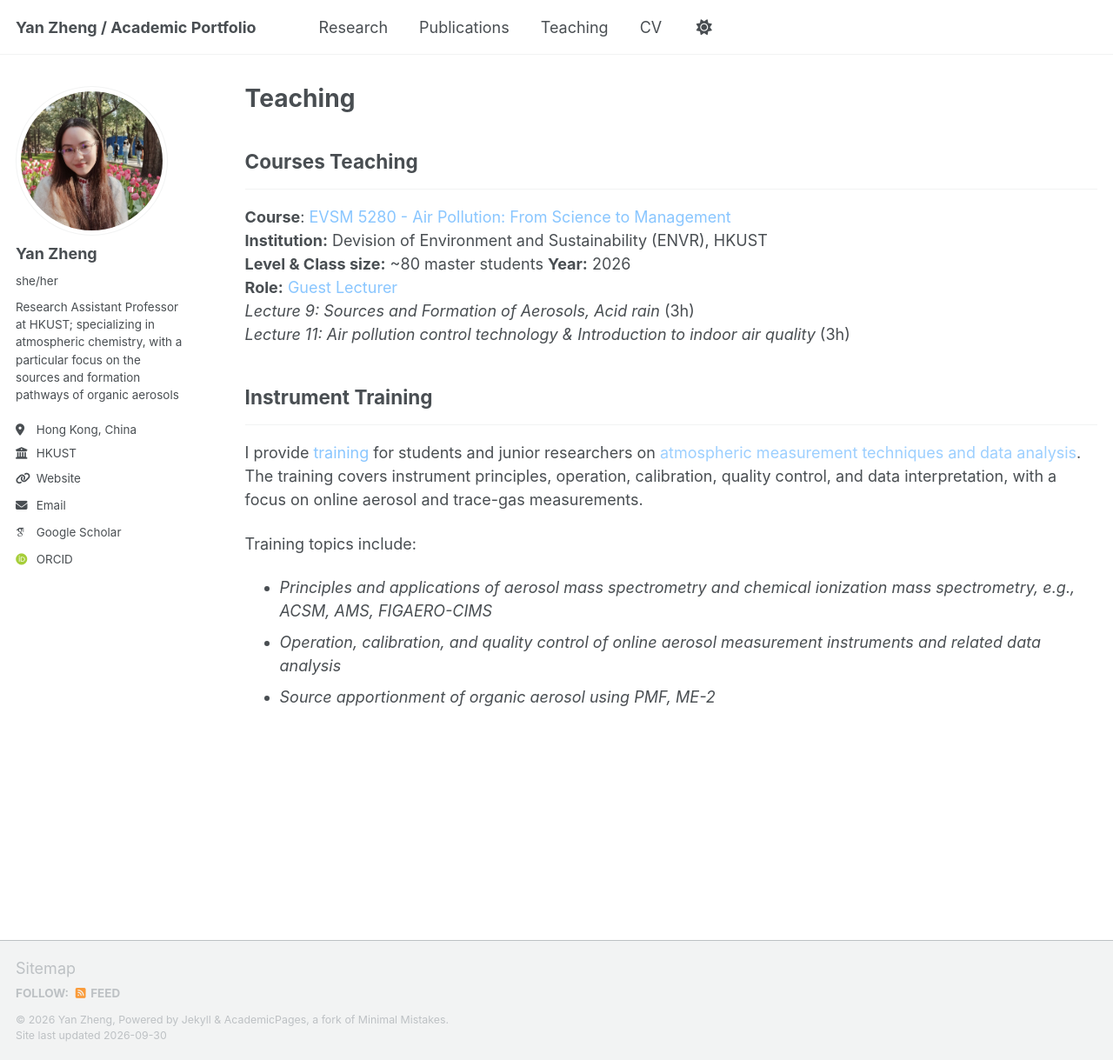
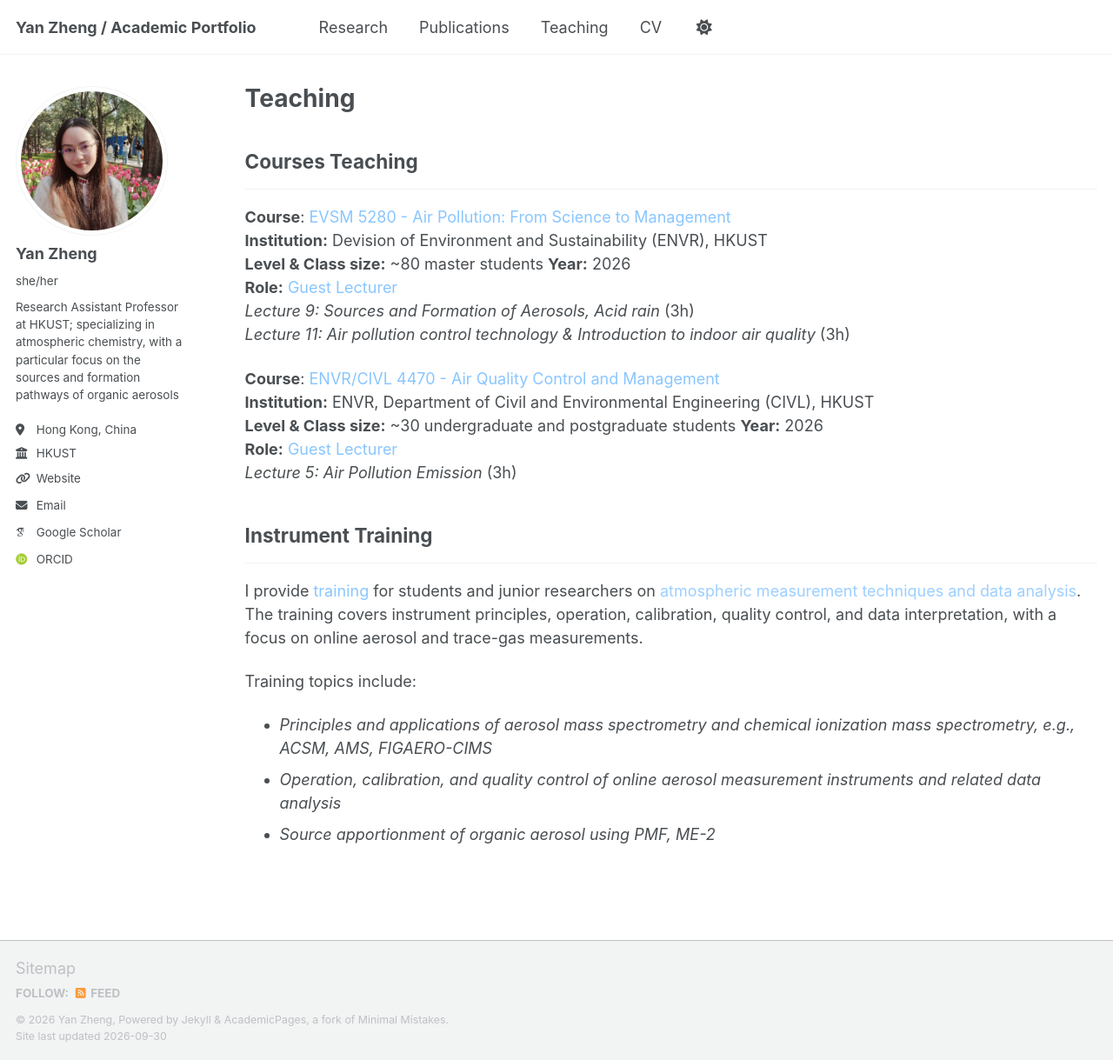
Before and after one commit to yanzheng41/yanzheng41.github.io, a Jekyll site: the page built from _pages/teaching_zy.md, in a window 1280 px wide and 1219 px high. Shown: the whole window at 87% size. Built offline with Jekyll 4.4.1, drawn with Linux system fonts in a browser that asks for light colours; some web fonts are replaced; a script bundle is joined from its source files by our own code; library files that are not in the unit come from our copies.

Commit message:
Update teaching_zy.md

```diff
--- a/_pages/teaching_zy.md
+++ b/_pages/teaching_zy.md
@@ -4,6 +4,7 @@ title: "Teaching"
 permalink: /teaching_zy/
 author_profile: true
 ---
+
 ## Courses Teaching
 ---
 **Course**: <span style="color: #89c6ff;"> EVSM 5280 - Air Pollution: From Science to Management</span> <br>
@@ -13,6 +14,12 @@ author_profile: true
 *Lecture 9: Sources and Formation of Aerosols, Acid rain* (3h) <br>
 *Lecture 11: Air pollution control technology & Introduction to indoor air quality* (3h) <br>
 
+**Course**: <span style="color: #89c6ff;"> ENVR/CIVL 4470 - Air Quality Control and Management</span> <br>
+**Institution:** ENVR, Department of Civil and Environmental Engineering (CIVL), HKUST <br>
+**Level & Class size:** ~30 undergraduate and postgraduate students     **Year:** 2026 <br>
+**Role:** <span style="color: #89c6ff;">Guest Lecturer</span> <br>
+*Lecture 5: Air Pollution Emission* (3h) <br>
+
 ## Instrument Training
 ---
 I provide <span style="color: #89c6ff;">training</span>  for students and junior researchers on <span style="color: #9CCFFF;">atmospheric measurement techniques and data analysis</span>. The training covers instrument principles, operation, calibration, quality control, and data interpretation, with a focus on online aerosol and trace-gas measurements. <br>
```
